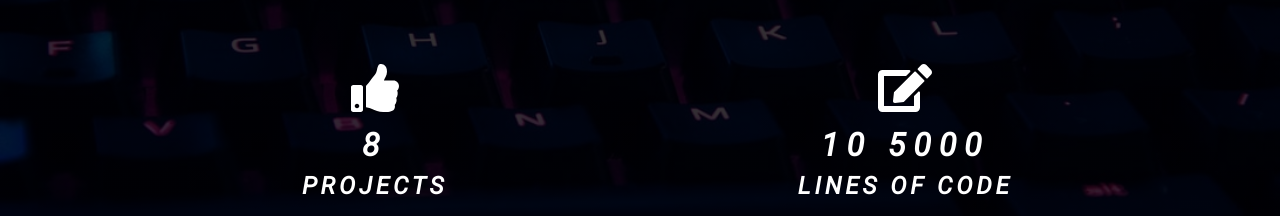
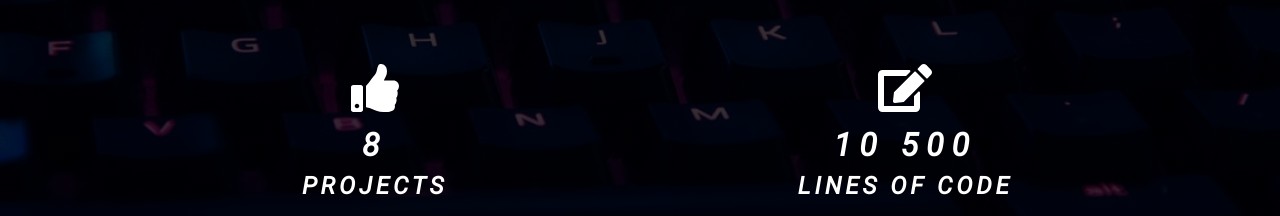
Before and after one commit to miladi/portfolio, a plain HTML site: page index.html in a window 1280 px wide. Shown: the part 2731-2947 px from the top of the page. Drawn offline with Linux system fonts and the light colour scheme.

Commit message:
Update index.html

```diff
--- a/index.html
+++ b/index.html
@@ -177,7 +177,7 @@
           <span class="numbers-single-number-icon">
             <i class="fas fa-edit"></i>
           </span>
-          <h1 class="numbers-single-number-text">10 5000</h1>
+          <h1 class="numbers-single-number-text">10 500</h1>
           <h2 class="numbers-single-number-title">lines of code</h2>
         </div>
       </div>
```
